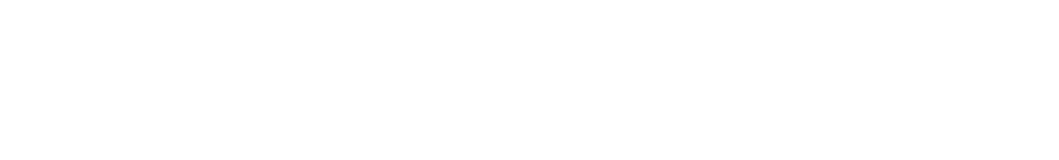
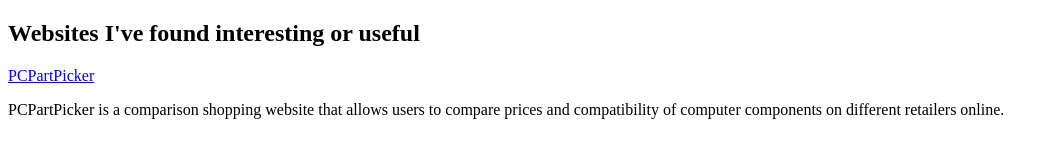
Before and after one commit to KC-LC101-June-22/js-assignment-4-html-me-something-jamparanW, a website: page index.html in a window 1280 px wide. Shown: the whole page, without its empty margins (0-1059 px from the left). Drawn offline with Linux system fonts and the light colour scheme.

Commit message:
added the general gist of my idea.

```diff
--- a/index.html
+++ b/index.html
@@ -1,8 +1,17 @@
 <!DOCTYPE html>
 <html>
    <head>
+      <title>Julian Amparan - Websites I've found interesting or useful</title>
    </head>
    <body>
+      <main>
+         <article>
+            <h1>Websites I've found interesting or useful</h1>
+            <a href="https://pcpartpicker.com/">PCPartPicker</a>
+            <p>PCPartPicker is a comparison shopping website that allows users to compare prices and compatibility of computer components on different retailers online.</p>
+         </article>
+      </main>
+
       <!-- Write your HTML in this file! -->
    </body>
 </html>
```
